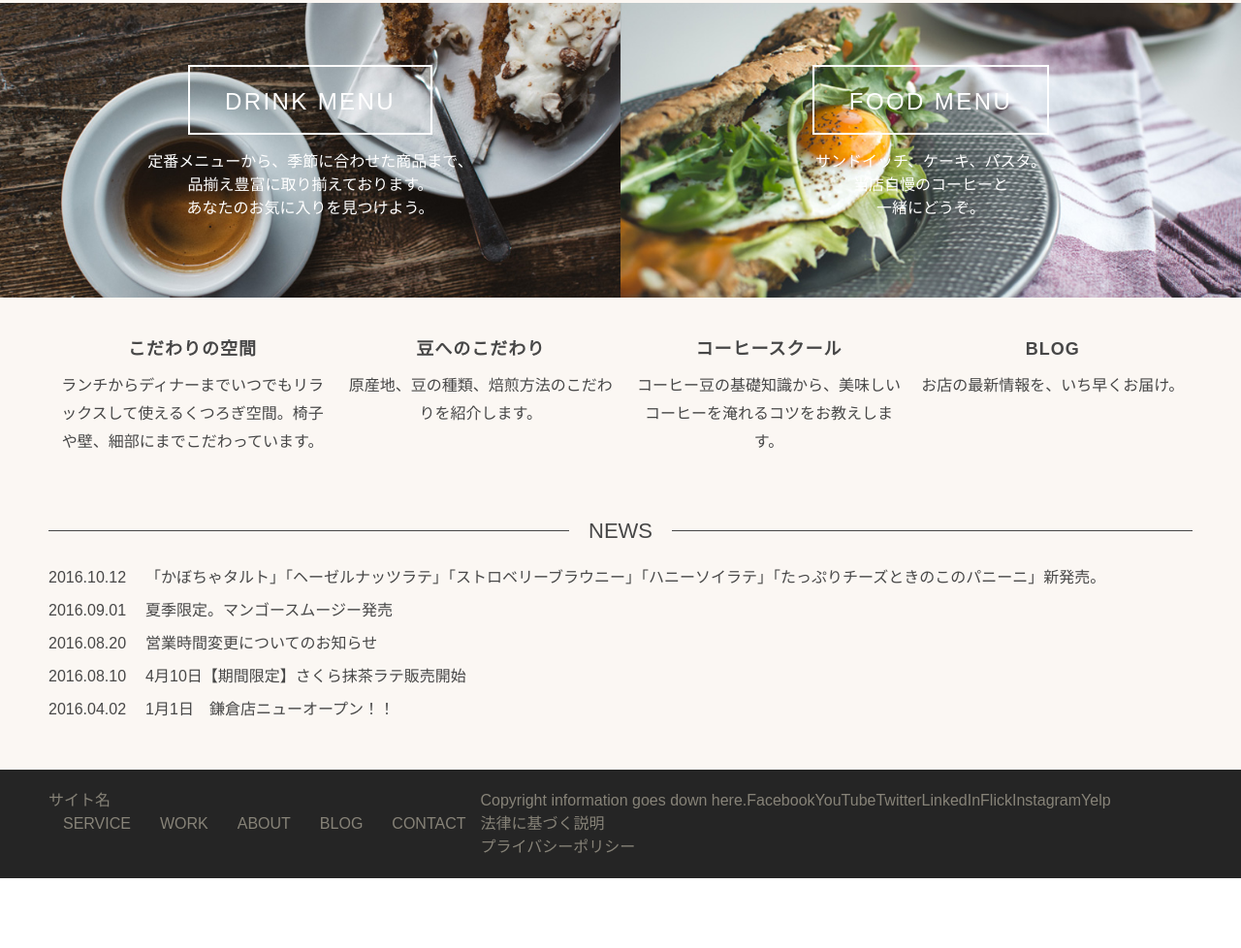
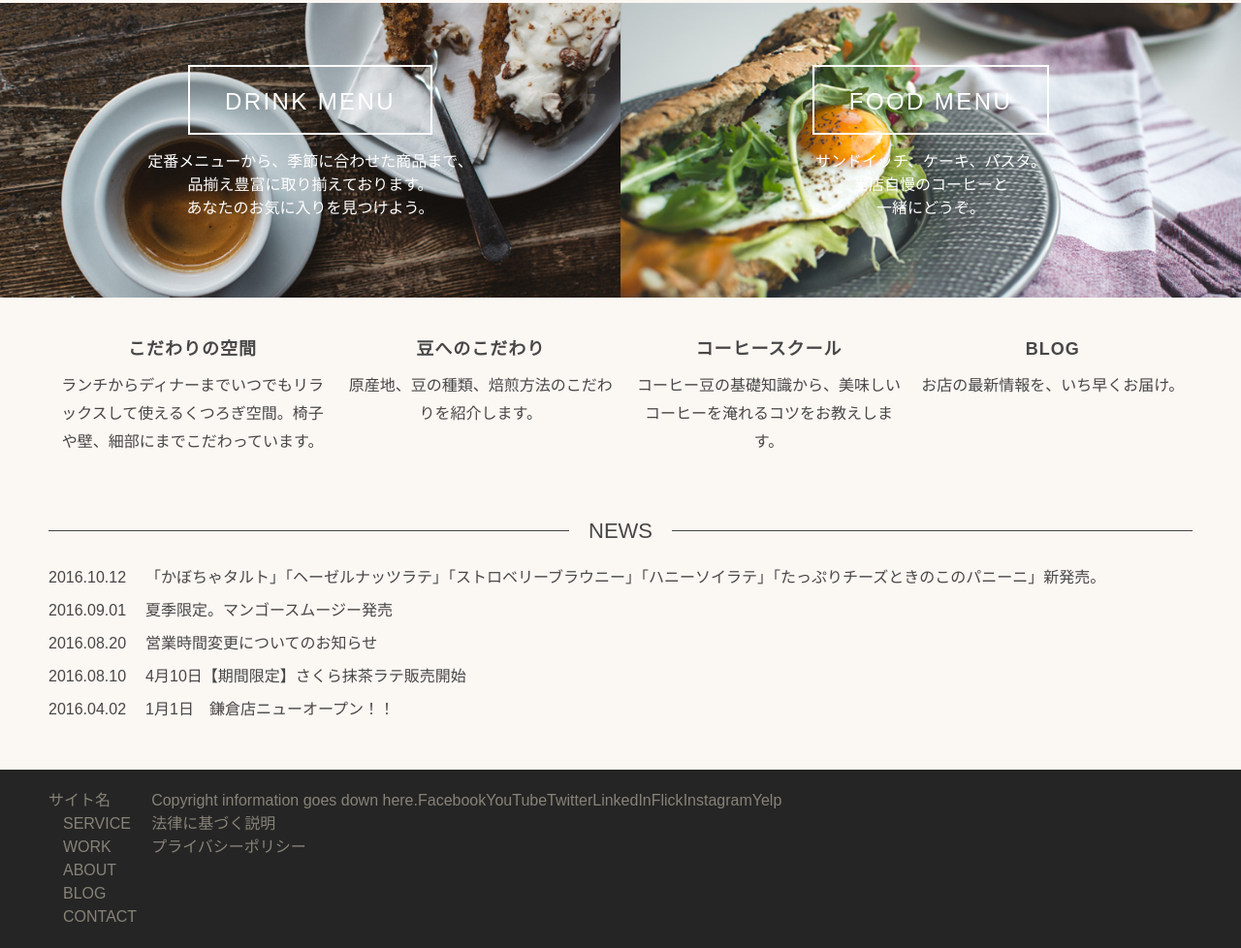
Before and after one commit to asakon/html_css_book_2018june, a website: page index.html in a window 1280 px wide. Shown: the part 902-1880 px from the top of the page at 97% size. Before the commit the page ends 1808 px from the top, so only its background shows below. Drawn offline with Linux system fonts and the light colour scheme.

Commit message:
Menuのモディファイ

```diff
--- a/index.html
+++ b/index.html
@@ -113,7 +113,7 @@
         <div class="l-row l-column">
             <div class="Footer__head">
             <a class="logo" href="./">サイト名</a>
-             <ul class="Menu">
+             <ul class="Menu Menu--sub">
                 <li><a class="Menu__item" href="#">Service</a></li>
                 <li><a class="Menu__item" href="#">Work</a></li>
                 <li><a class="Menu__item" href="#">About</a></li>
--- a/src/scss/components/common/_menu.scss
+++ b/src/scss/components/common/_menu.scss
@@ -8,4 +8,7 @@
     justify-content: space-around;
     text-transform: uppercase;
   }
+  &--sub {
+    flex-direction: column;
+  }
 }
```
Also changed, not shown: dist/css/main.min.css.
